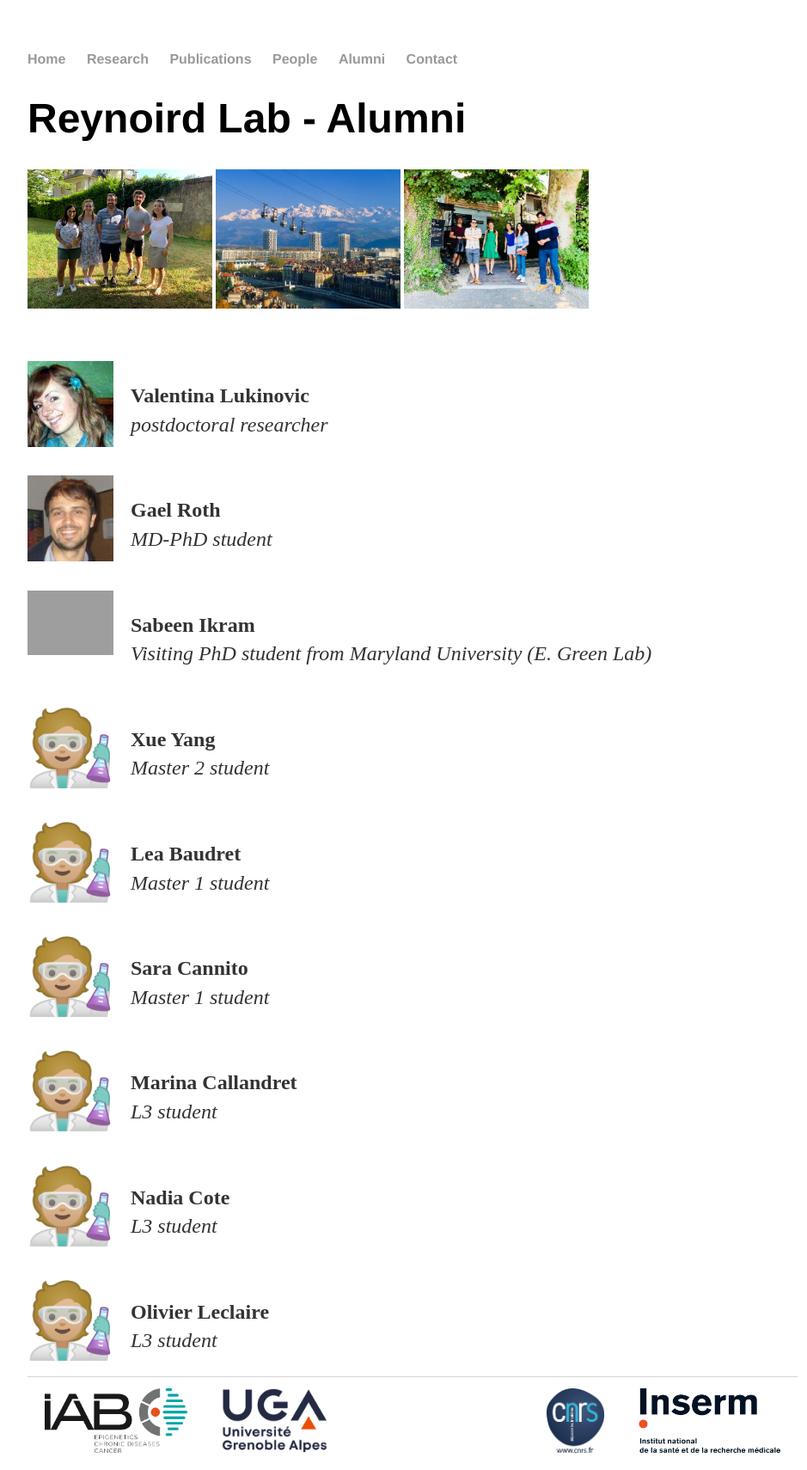
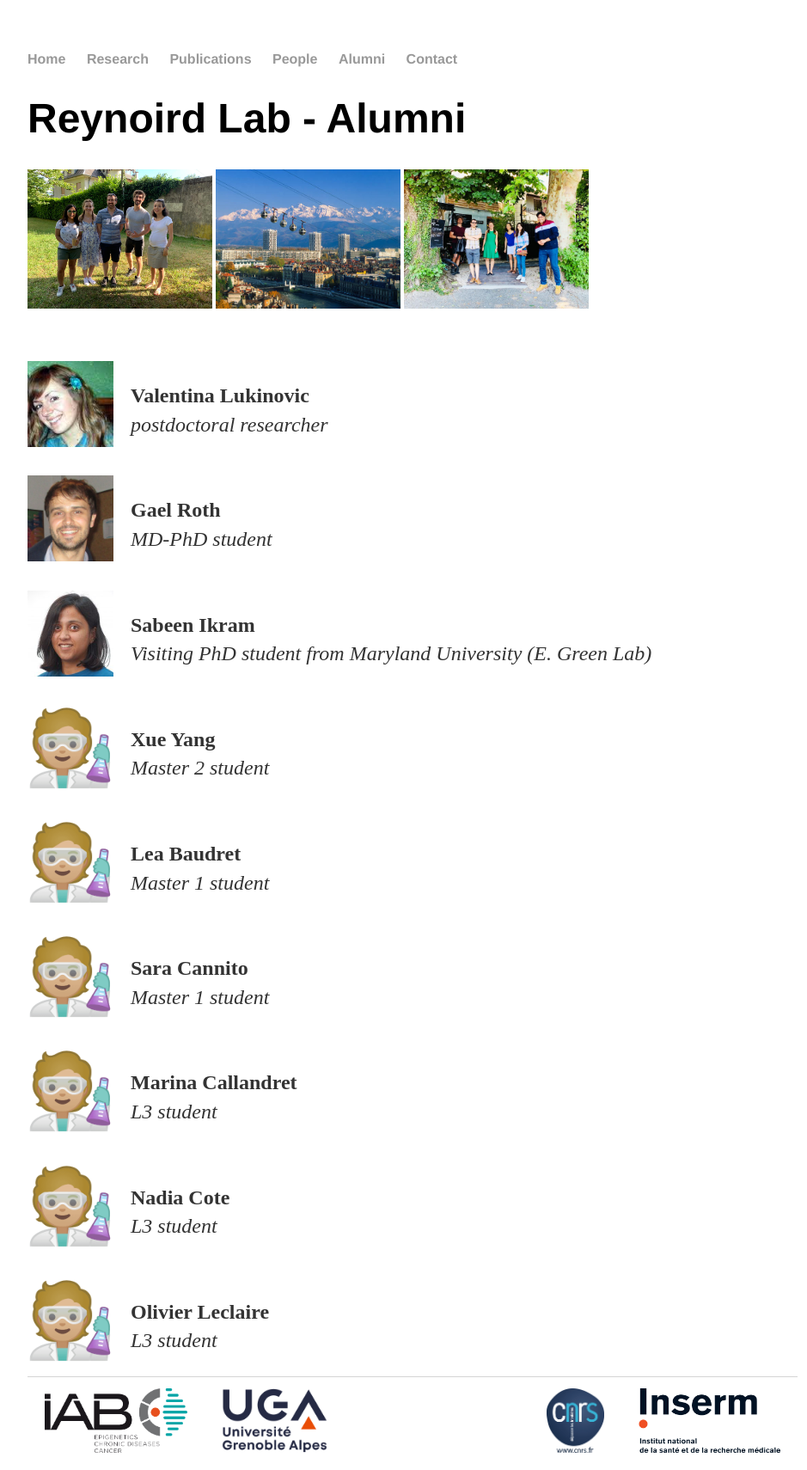
Before and after one commit to Reynoird-Lab/Reynoird-lab.github.io, a Jekyll site: the page built from Alumni/index.html, in a window 1280 px wide. Shown: the whole page at 86% size, without its empty margins (160-1099 px from the left). Built offline with Jekyll 4.4.1, drawn with Linux system fonts in a browser that asks for light colours; Markdown is read by kramdown in place of the engine named in the settings.

Commit message:
Update index.html

```diff
--- a/Alumni/index.html
+++ b/Alumni/index.html
@@ -12,7 +12,7 @@
 <br>
 		<a href="https://www.researchgate.net/profile/Gael_Roth"> <img alt=GR" src="https://reynoird-lab.github.io/Images/gael_roth.jpg" style="margin: 0px 20px 10px 0px;" align="left" width="100"/></a> <p><b>Gael Roth</b> <br><i>MD-PhD student</i></p>
 <br>
-		<a href="https://greenlab.umbc.edu/people/"> <img src="https://reynoird-lab.github.io/Images/Sabeen_Ikram.jpg" style="margin: 0px 20px 10px 0px;" align="left" width="100"/><p><b>Sabeen Ikram</b> <br><i> Visiting PhD student from Maryland University (E. Green Lab)</i></p>
+		<a href="https://greenlab.umbc.edu/people/"> <img src="https://reynoird-lab.github.io/Images/Sabeen_Ikram.jpeg" style="margin: 0px 20px 10px 0px;" align="left" width="100"/><p><b>Sabeen Ikram</b> <br><i> Visiting PhD student from Maryland University (E. Green Lab)</i></p>
 <br>
 		<img src="https://reynoird-lab.github.io/Images/logo_scientist.png" style="margin: 0px 20px 10px 0px;" align="left" width="100"/><p><b>Xue Yang</b> <br><i>Master 2 student</i></p>
 <br>
```
